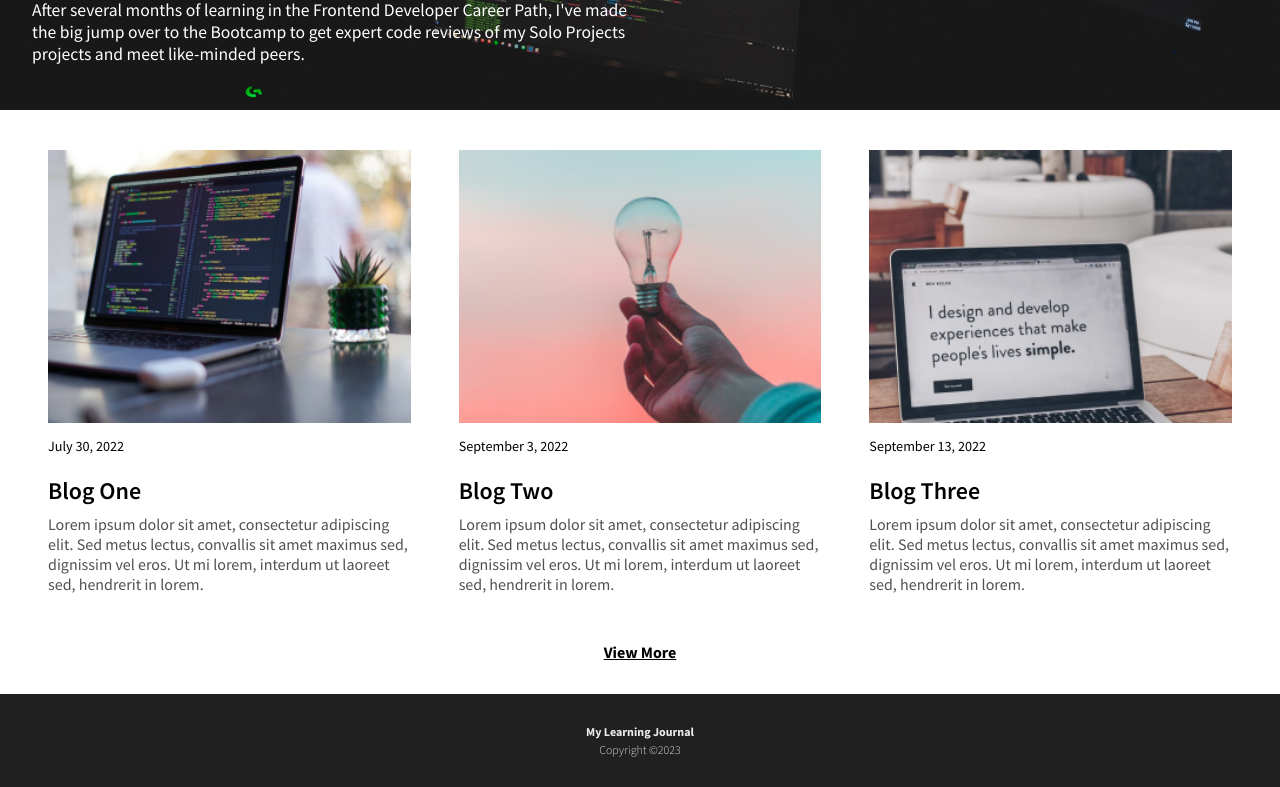
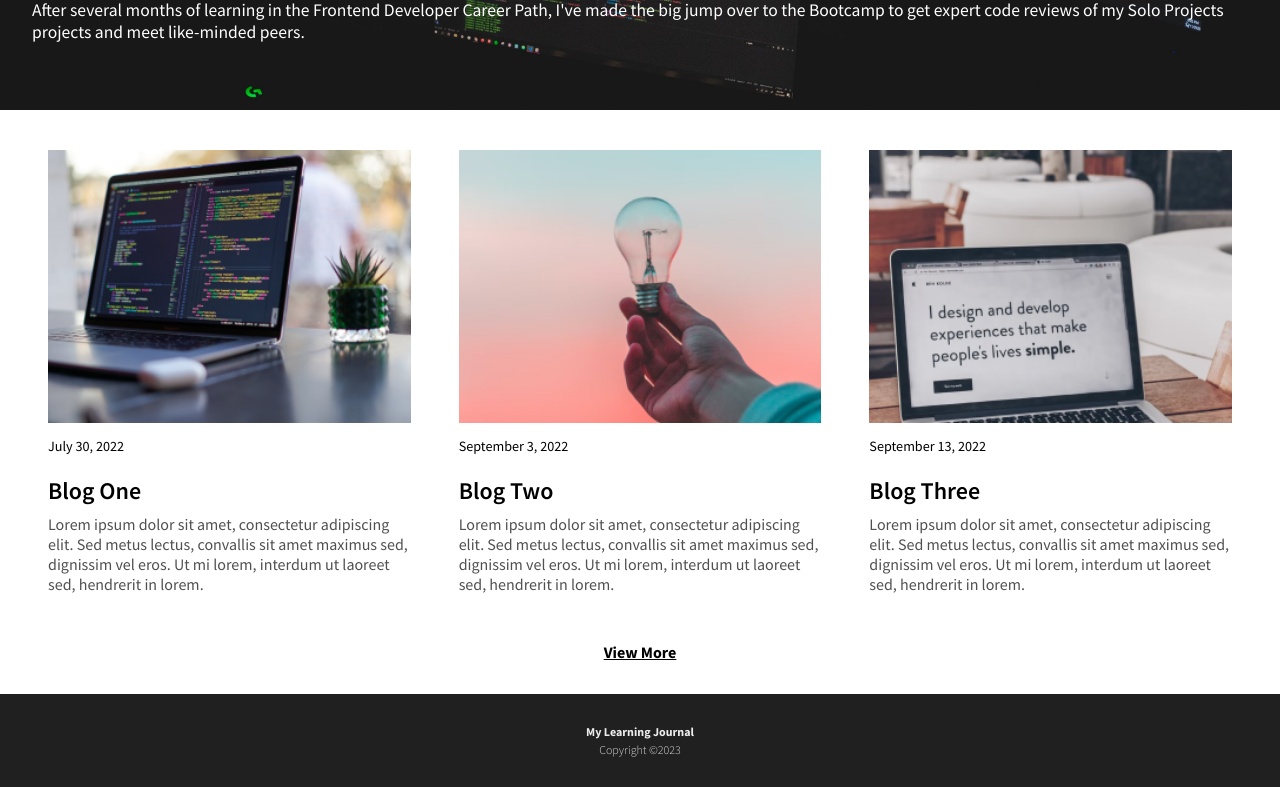
Before and after one commit to Akkirea/Learning-Journal-2, a plain HTML site: page index.html in a window 1280 px wide. Shown: the part 357-1144 px from the top of the page. Drawn offline with Linux system fonts and the light colour scheme.

Commit message:
Updated files

```diff
--- a/index.css
+++ b/index.css
@@ -8,6 +8,7 @@ body {
     font-family: 'Source Sans Pro', sans-serif;
     margin: 0;
     width: 100%;
+    overflow-x: hidden;
 }
 
 /* Layout */
@@ -80,7 +81,6 @@ li {
 
 .text{
     font-size: 1.10rem;
-    min-width: 414px;
 }
 
 /* Card Container */
@@ -136,7 +136,7 @@ width: 100%;
     display: none;
 }
 
-@media (min-width: 414px ) {
+@media (min-width: 675px) {
     .card-container {
         display: grid;
         grid-template-columns: repeat(3, 1fr);
@@ -156,10 +156,6 @@ width: 100%;
         background-position: 30% 60%;
         padding: 12em 1em 1em 2em;
     }
-    .hero .text {
-        max-width: 600px;
-    }
-
 }
 
 /* Footer */
@@ -240,7 +236,6 @@ margin-bottom: 0;
     margin-bottom: 1em;
 }
 
-
 /* About Me */
 .erikka-img {
     margin-top: 1em;
@@ -250,7 +245,7 @@ margin-bottom: 0;
     background-color: transparent;
 }
 
-@media(min-width: 414px) {
+@media(min-width: 480px) {
 
     .author {
         display: flex;
@@ -259,7 +254,7 @@ margin-bottom: 0;
     }
     .intro,
     .intro-text {
-        max-width: 70%;
+        /* min-width: 70%; */
     }
 
     .intro-wrap {
@@ -268,7 +263,6 @@ margin-bottom: 0;
 
     .erikka-img {
        margin: 0 2em 0 1em;
-
     }
 
     .main-text,
```
